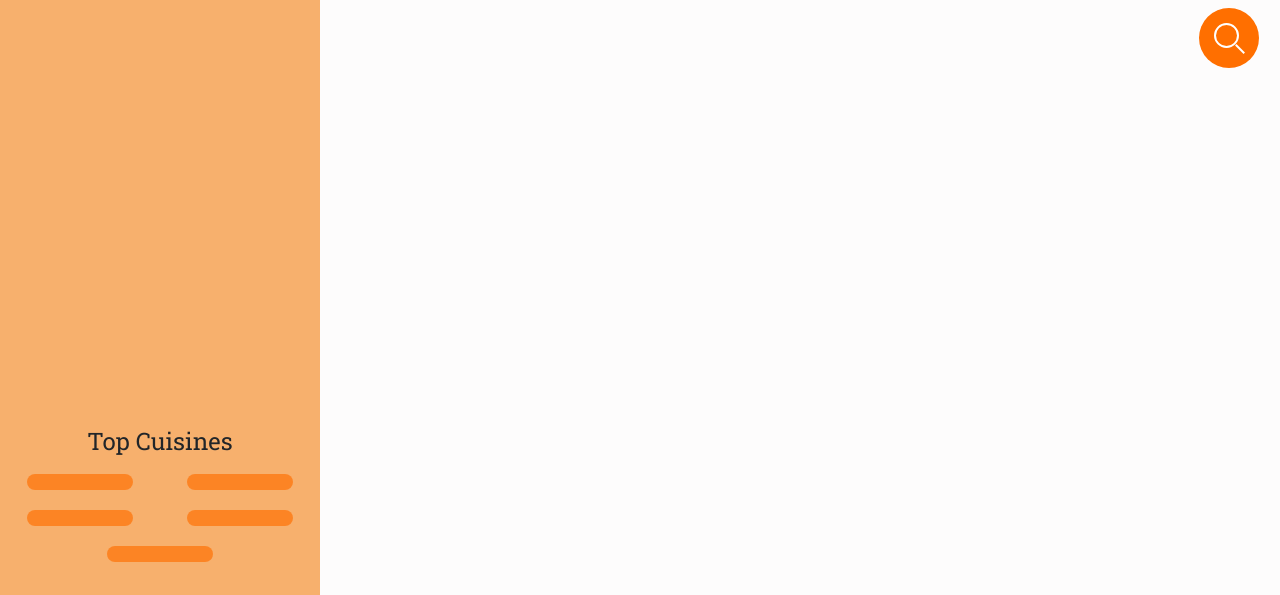
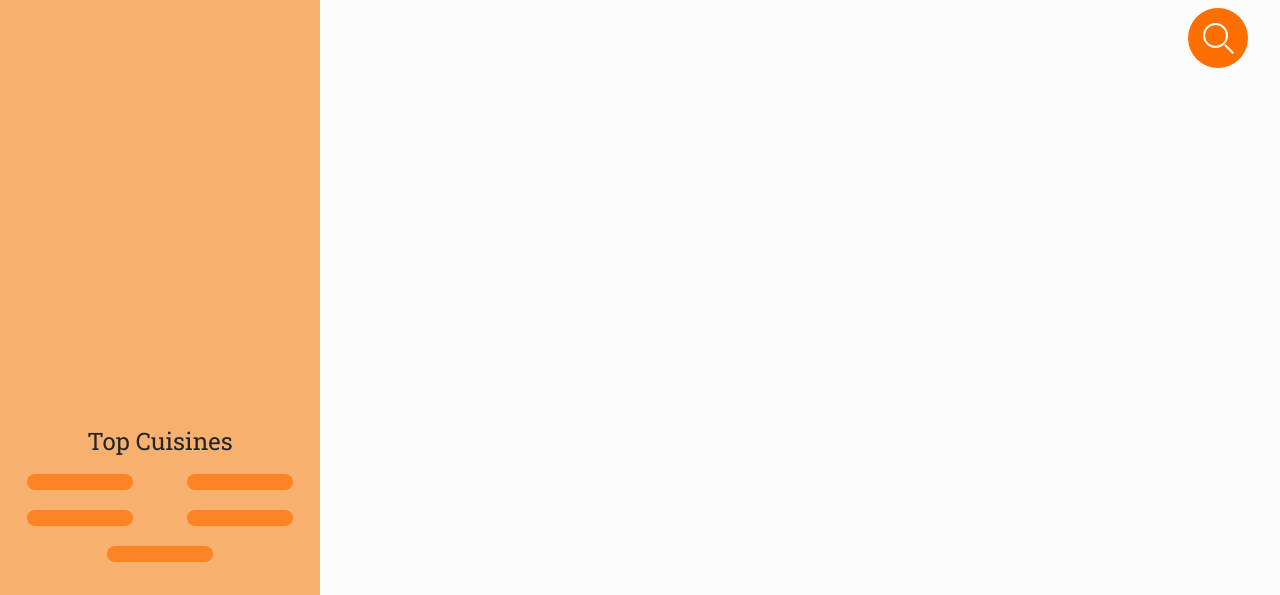
Before and after one commit to Avixph/-Munch-Map-Redux, a website built with Parcel: page src/main.html in a window 1280 px wide. Shown: the part 205-800 px from the top of the page. Built offline with nearby package versions, Linux system fonts and the light colour scheme.

Commit message:
search button to the end for more aesthetic purposes

```diff
--- a/src/css/main.css
+++ b/src/css/main.css
@@ -163,8 +163,10 @@ a:hover {
 }
 
 /* SEARCH BAR CSS */
+
 .search {
-	width: 95%;
+	width: 50px;
+	margin-right: 2em;
 }
 
 .event__search__floater {
--- a/src/main.html
+++ b/src/main.html
@@ -57,7 +57,7 @@
 
 				<div class="container-fluid col-lg-9 col-md-12 col-sm-12 card-section">
 					<!-- Search form -->
-					<form class="sticky-top col-lg-12 col-md-12 col-sm-12 form-inline container-fluid d-flex justify-content-end search">
+					<form class="sticky-top col-lg-12 col-md-12 col-sm-12 form-inline container-fluid d-flex justify-content-center search">
 						<div class="event__search__floater">
 							<div class="search__anchor">
 								<form id="event-search-form" action="get">
```
